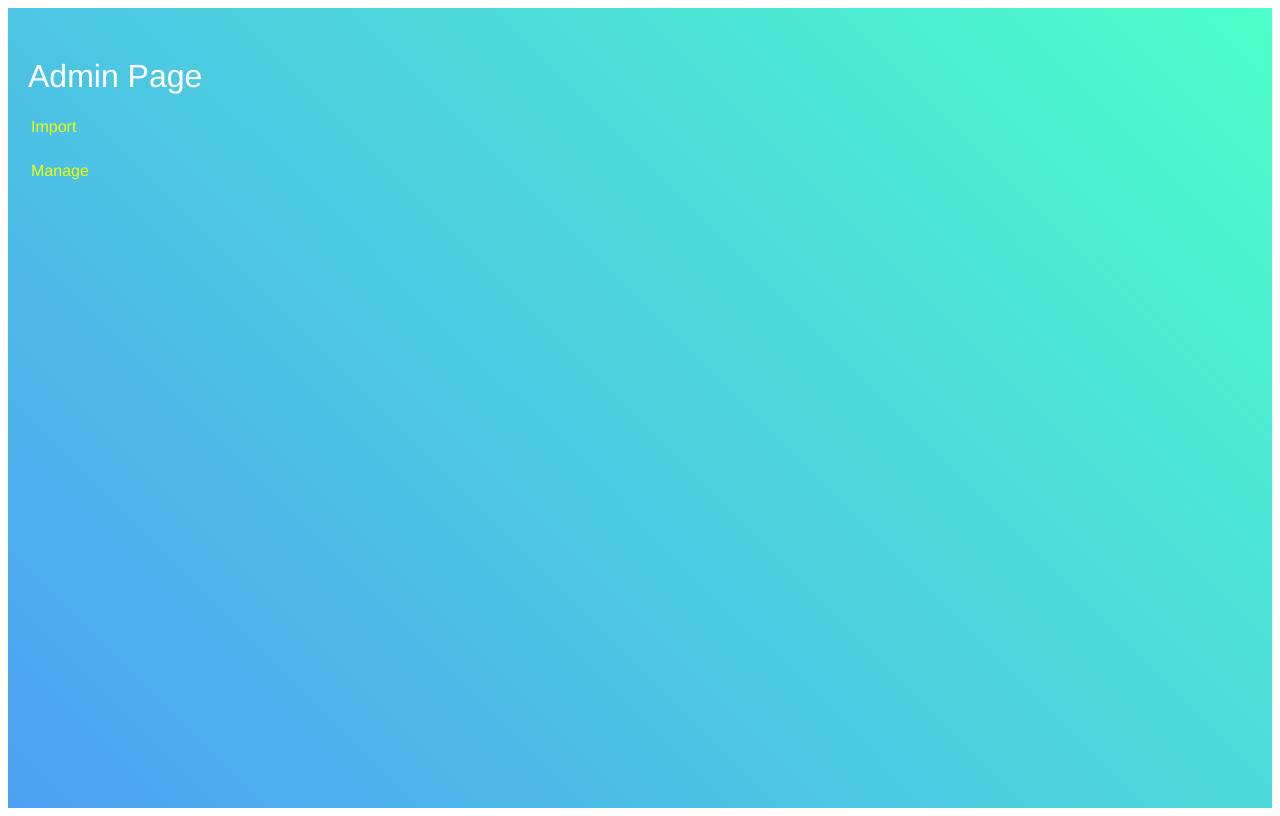
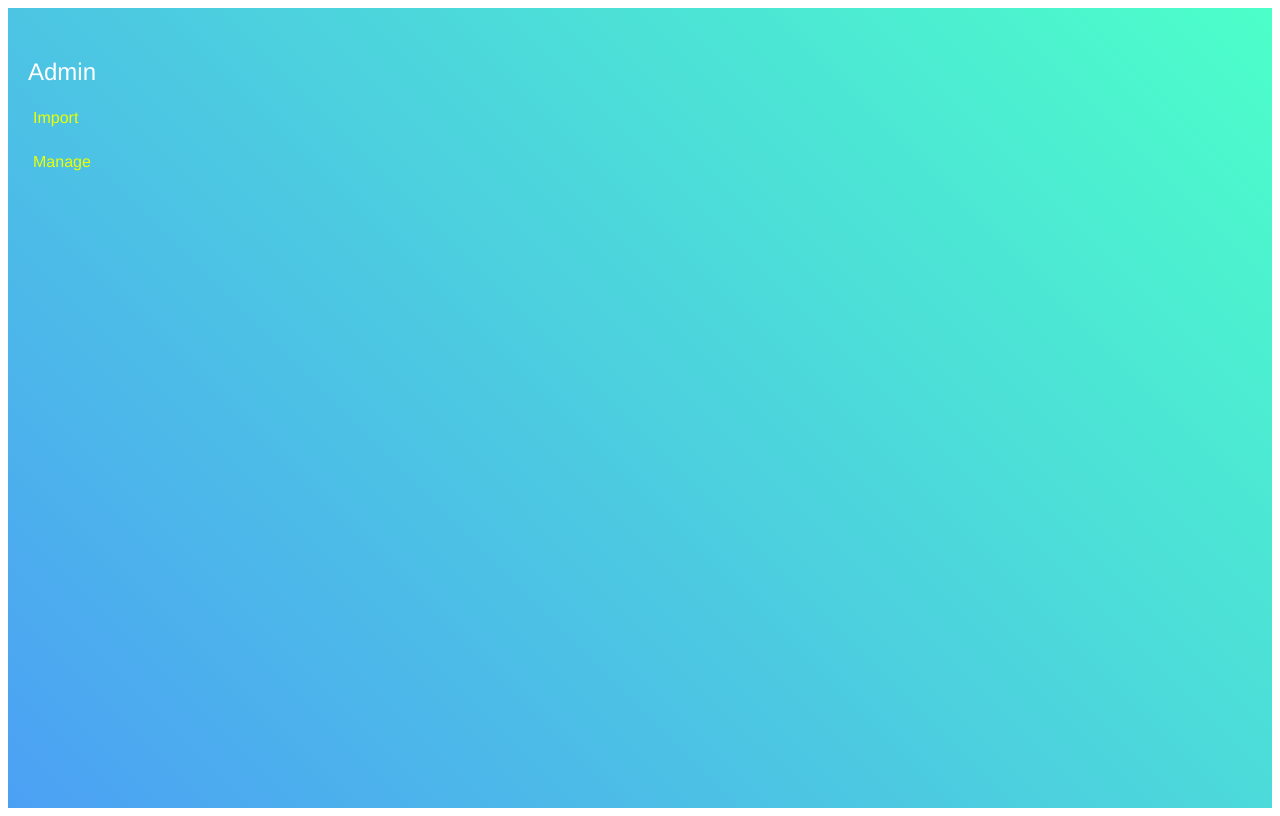
Before and after one commit to jack-bliss/yomi-gg, a React app: page /admin in a window 1280 px wide. Built offline with nearby package versions, Linux system fonts and the light colour scheme; the HTML template or start-up script is replaced by a standard one.

Commit message:
minor refactoring and styling tweaks, still a long way to go

```diff
--- a/src/client/components/a.tsx
+++ b/src/client/components/a.tsx
@@ -4,7 +4,8 @@ import { TertiaryColor, PrimaryColor } from '../theme';
 export const LinkStyling = css`
   color: ${TertiaryColor};
   text-decoration: none;
-  padding: 3px;
+  padding: 3px 5px;
+  border-radius: 2px;
   &:hover {
     background-color: ${TertiaryColor};
     color: ${PrimaryColor};
--- a/src/client/components/sub-title.tsx
+++ b/src/client/components/sub-title.tsx
@@ -1,7 +1,7 @@
 import styled from 'styled-components';
 
 export const SubTitle = styled.h3`
-  font-size: 32px;
+  font-size: 24px;
   font-weight: normal;
   margin: 0;
 `;
--- /dev/null
+++ b/src/client/pages/admin-tabs/import-tournament-form.tsx
@@ -0,0 +1,58 @@
+import * as React from 'react';
+import axios, { AxiosError, AxiosResponse } from 'axios';
+import * as qs from 'qs';
+import { Input } from '../../components/input';
+
+interface ImportTournamentFormState {
+  slug: string;
+  groups: string;
+  state: 'ready' | 'loading' | 'done' | 'error';
+}
+
+export class ImportTournamentForm extends React.Component<{}, ImportTournamentFormState> {
+
+  constructor(props: {}) {
+    super(props);
+    this.state = {
+      slug: '',
+      groups: '',
+      state: 'ready',
+    }
+    this.doImport = this.doImport.bind(this);
+  }
+
+  doImport(e: React.FormEvent<HTMLFormElement>) {
+    e.preventDefault();
+    this.setState({
+      state: 'loading',
+    })
+    axios
+      .post('/smashgg/import/', qs.stringify({
+        tournament: this.state.slug,
+        group_id: this.state.groups,
+      }))
+      .then((response: AxiosResponse<Event>) => {
+        this.setState({
+          state: 'done',
+        })
+      }, (err: AxiosError) => {
+        console.error(err.response);
+        this.setState({
+          state: 'error',
+        })
+      });
+  }
+
+  render() {
+    return <form onSubmit={this.doImport}>
+      <Input label="Tournament Slug" onChange={slug => this.setState({ slug })} />
+      <Input label="Group IDs" onChange={groups => this.setState({ groups })} />
+      {
+        this.state.state === 'ready' ?
+          <input type="submit" value="import" /> :
+          <span>{this.state.state}</span>
+      }
+    </form>;
+  }
+
+}
--- a/src/client/pages/admin.tsx
+++ b/src/client/pages/admin.tsx
@@ -6,6 +6,7 @@ import * as qs from 'qs';
 import styled from 'styled-components';
 import { SubTitle } from '../components/sub-title';
 import { LinkStyling } from '../components/a';
+import { ImportTournamentForm } from './admin-tabs/import-tournament-form';
 
 const AdminRoot = styled.div`
   display: grid;
@@ -36,60 +37,6 @@ const TabOutLet = styled.div`
   grid-area: outlet;
 `;
 
-interface ImportTournamentFormState {
-  slug: string;
-  groups: string;
-  state: 'ready' | 'loading' | 'done' | 'error';
-}
-
-class ImportTournamentForm extends React.Component<{}, ImportTournamentFormState> {
-
-  constructor(props: {}) {
-    super(props);
-    this.state = {
-      slug: '',
-      groups: '',
-      state: 'ready',
-    }
-    this.doImport = this.doImport.bind(this);
-  }
-
-  doImport(e: React.FormEvent<HTMLFormElement>) {
-    e.preventDefault();
-    this.setState({
-      state: 'loading',
-    })
-    axios
-      .post('/smashgg/import/', qs.stringify({
-        tournament: this.state.slug,
-        group_id: this.state.groups,
-      }))
-      .then((response: AxiosResponse<Event>) => {
-        this.setState({
-          state: 'done',
-        })
-      }, (err: AxiosError) => {
-        console.error(err.response);
-        this.setState({
-          state: 'error',
-        })
-      });
-  }
-
-  render() {
-    return <form onSubmit={this.doImport}>
-      <Input label="Tournament Slug" onChange={slug => this.setState({ slug })} />
-      <Input label="Group IDs" onChange={groups => this.setState({ groups })} />
-      {
-        this.state.state === 'ready' ?
-          <input type="submit" value="import" /> :
-          <span>{this.state.state}</span>
-      }
-    </form>;
-  }
-
-}
-
 class ManageTournamentForm extends React.Component<{}, {}> {
 
   render() {
@@ -118,7 +65,7 @@ const AdminTabs = [
 export const Admin = ({ match }: AdminProps) => {
 
   return <AdminRoot id="admin">
-    <AdminTitle>Admin Page</AdminTitle>
+    <AdminTitle>Admin</AdminTitle>
 
     <ActionsList>
 
```
